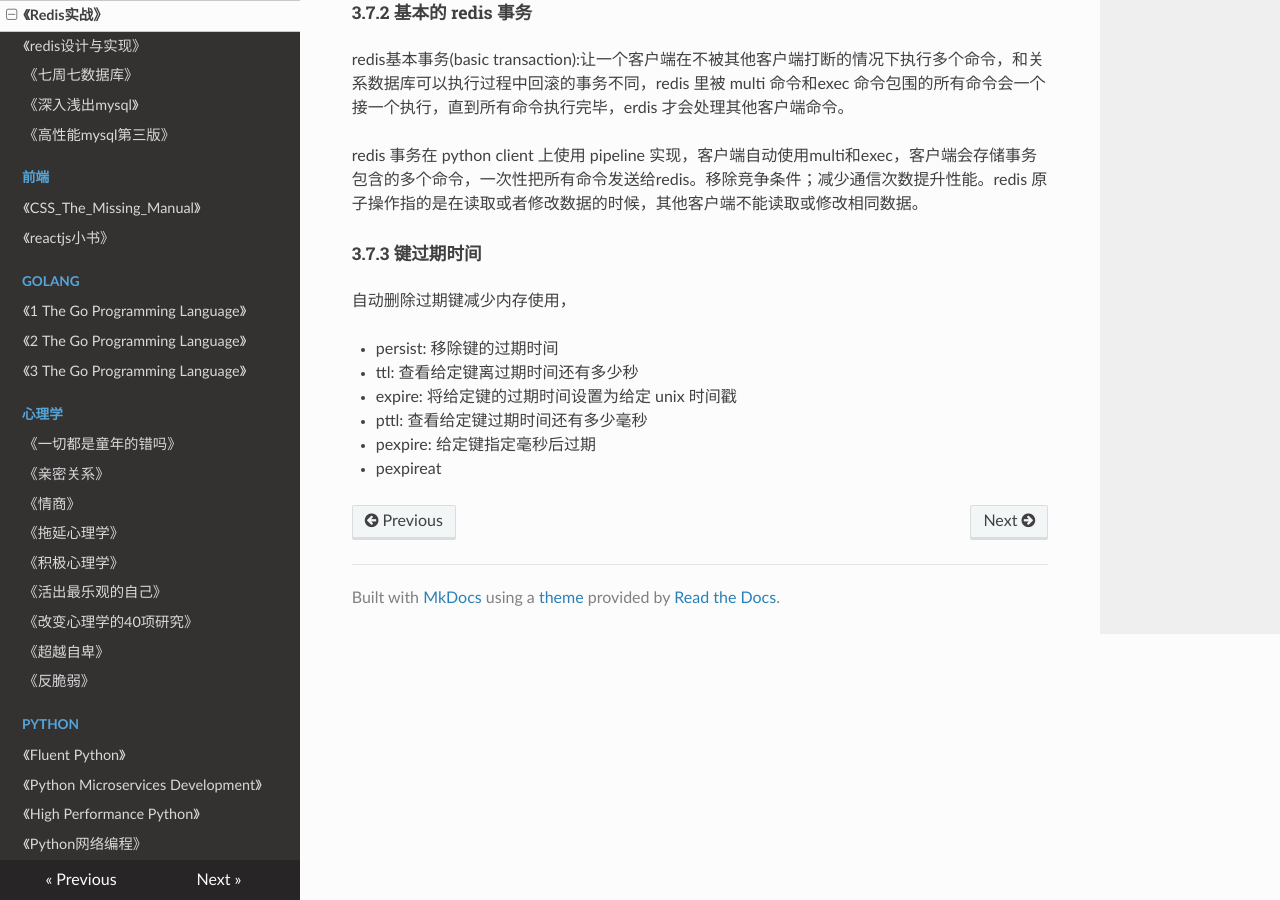
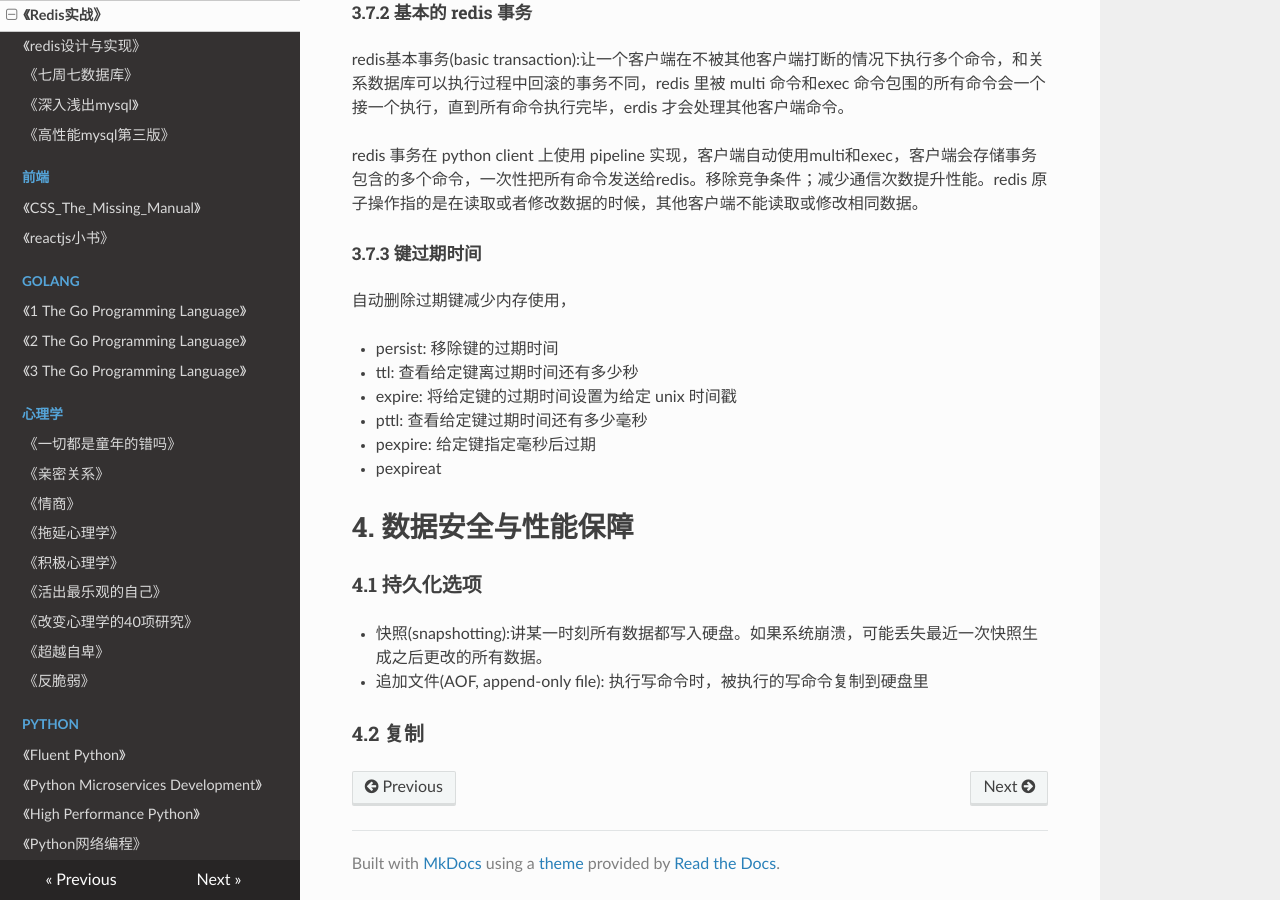
Before and after one commit to PegasusWang/booknotes, an MkDocs documentation site: the page built from docs/database/redis实战.md, in a window 1280 px wide and 900 px high, scrolled down 3373 px. Built offline with MkDocs 1.6.1, drawn with Linux system fonts in a browser that asks for light colours; nearby versions of some CDN libraries; old or Windows-style settings are respelled for this version of MkDocs.

Commit message:
redis持久化

```diff
--- a/docs/database/redis实战.md
+++ b/docs/database/redis实战.md
@@ -146,3 +146,12 @@ redis 事务在 python client 上使用 pipeline 实现，客户端自动使用m
 - pttl: 查看给定键过期时间还有多少毫秒
 - pexpire: 给定键指定毫秒后过期
 - pexpireat
+
+# 4. 数据安全与性能保障
+
+### 4.1 持久化选项
+
+- 快照(snapshotting):讲某一时刻所有数据都写入硬盘。如果系统崩溃，可能丢失最近一次快照生成之后更改的所有数据。
+- 追加文件(AOF, append-only file): 执行写命令时，被执行的写命令复制到硬盘里
+
+### 4.2 复制
```
